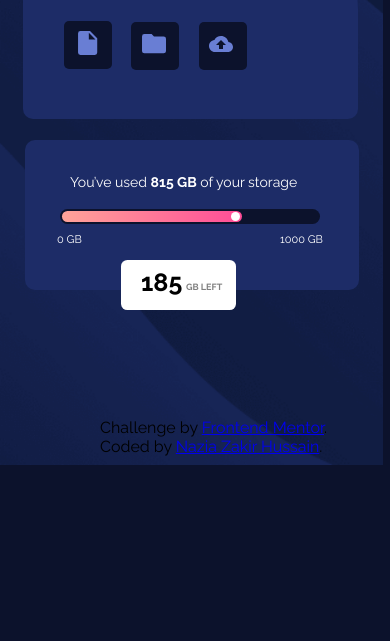
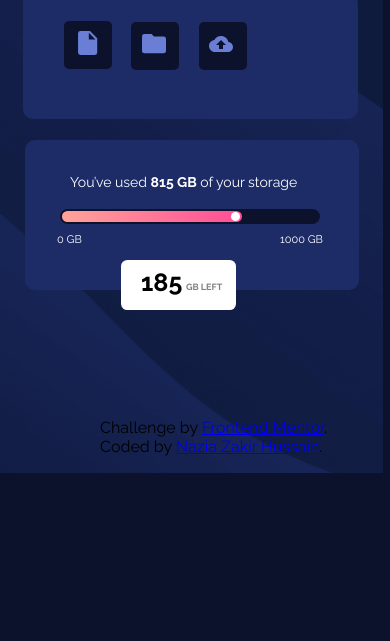
Before and after one commit to naziakabri/fylo-data-storage, a plain HTML site: page index.html in a window 390 px wide. Shown: the part 203-844 px from the top of the page. Drawn offline with Linux system fonts and the light colour scheme.

Commit message:
Update styles.css

```diff
--- a/styles.css
+++ b/styles.css
@@ -207,8 +207,8 @@ bottom: 1px;
     flex-direction: column;
     width: 375px;
     background-image: url(bg-mobile.png);
-    background-position: bottom 121px right 7px;
-	    background-size:471px;
+    background-position: bottom 113px right 7px;
+	    background-size:471px 675px;
     }
     .name{
         width: 335px;
```
